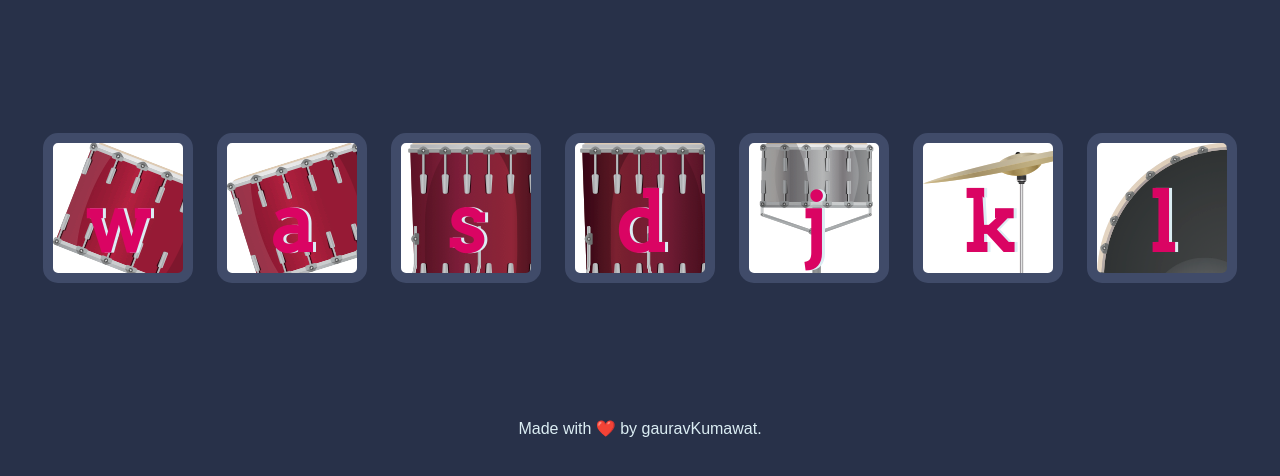
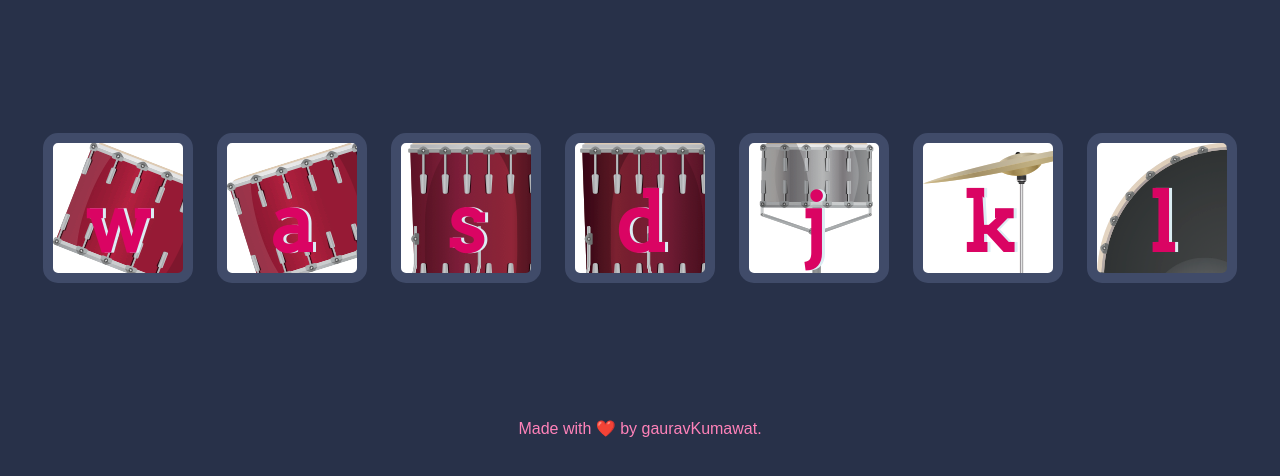
Before and after one commit to GauravKumawat33/drumKit, a plain HTML site: page index.html in a window 1280 px wide. Shown: the part 156-632 px from the top of the page. Drawn offline with Linux system fonts and the light colour scheme.

Commit message:
Update styles.css

```diff
--- a/styles.css
+++ b/styles.css
@@ -12,7 +12,7 @@ h1 {
 }
 
 footer {
-  color: #DBEDF3;
+  color: #ff82b9;
   font-family: sans-serif;
 }
 
@@ -47,7 +47,6 @@ footer {
 
 .l {
   background-image: url("images/kick.png");
-
 }
 
 .set {
```
